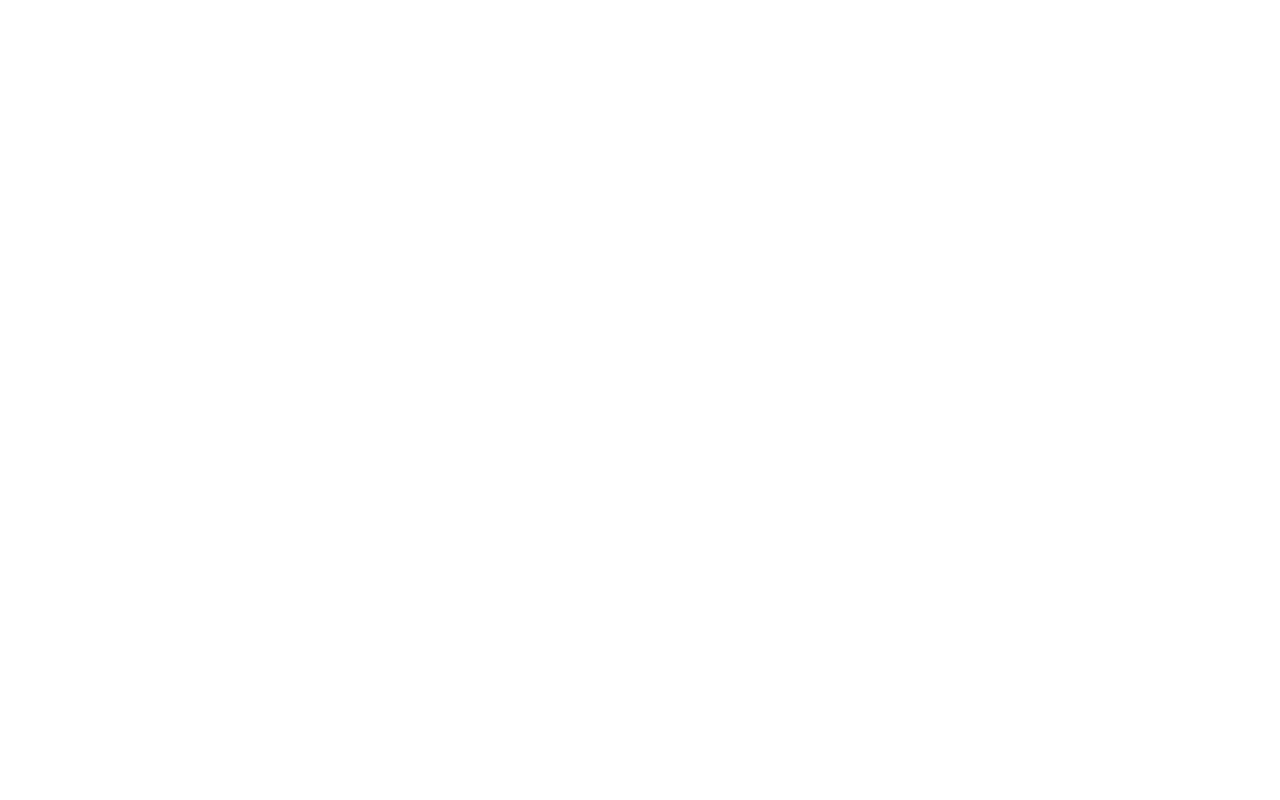
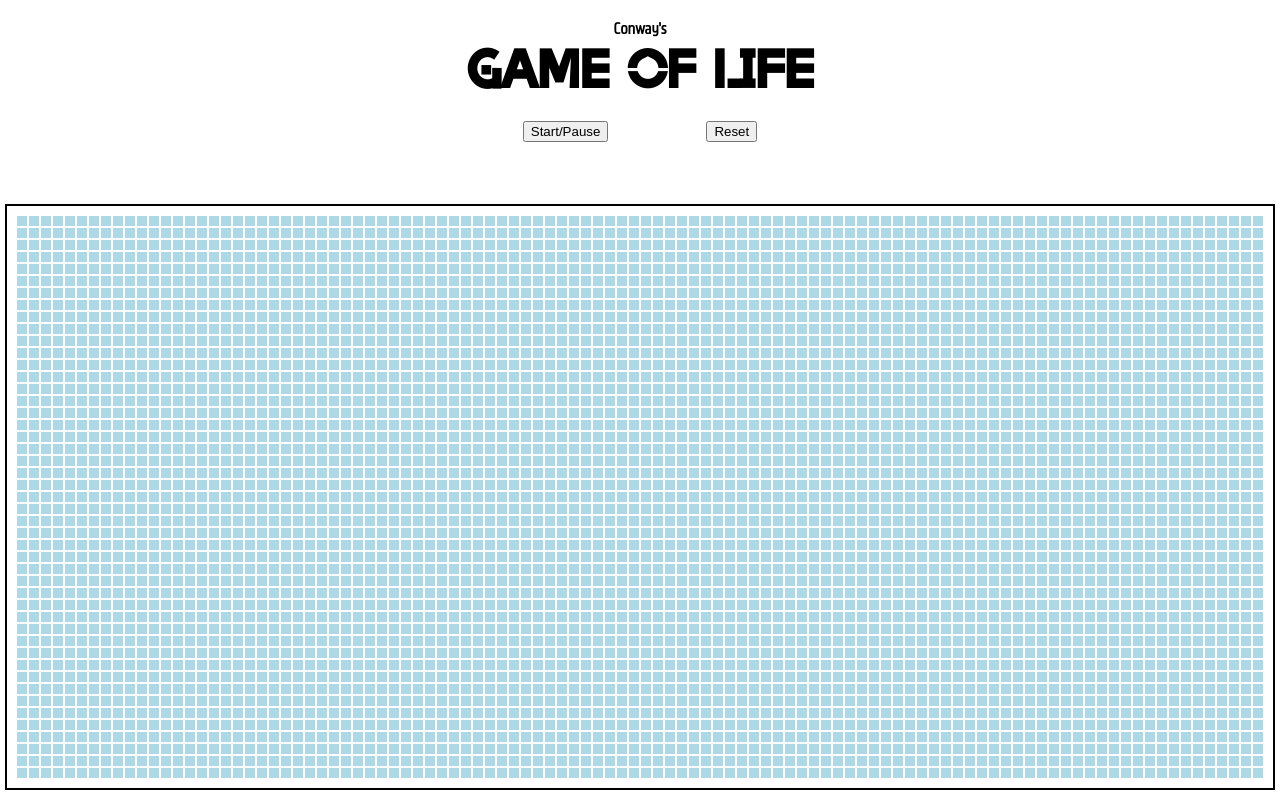
Before and after one commit to av3n93rz/game_of_life, a plain HTML site: page index.html in a window 1280 px wide. Drawn offline with Linux system fonts and the light colour scheme.

Commit message:
feat(board): setup initial board/grid

```diff
--- a/index.html
+++ b/index.html
@@ -9,6 +9,16 @@
   <script src="./index.js" defer></script>
 </head>
 <body>
-
+  <div>
+    <div id="title">
+      <h4>Conway's</h4>
+      <h1>Game Of Life</h1>
+    </div>
+    <div id="buttonContainer">
+      <button>Start/Pause</button>
+      <button>Reset</button>
+    </div>
+  </div>
+  <svg id="canvas" />
 </body>
 </html>
--- a/index.js
+++ b/index.js
@@ -0,0 +1,35 @@
+const svgns = "http://www.w3.org/2000/svg";
+const canvas = document.getElementById('canvas')
+
+const padding = 20;
+const squareSize = 10;
+const gapSize = 2;
+const squarePlusGap = squareSize + gapSize;
+
+const horizontalSquarCount = Math.floor((window.innerWidth - padding - squareSize)/squarePlusGap)
+const verticalSquarCount = Math.floor((window.innerHeight - 200 - padding - squareSize)/squarePlusGap)
+
+canvas.setAttribute("height", (verticalSquarCount  * squarePlusGap) - gapSize);
+canvas.setAttribute("width", (horizontalSquarCount * squarePlusGap) - gapSize);
+
+
+const createSVGRectangle = () => {
+  const rectangle = document.createElementNS(svgns, 'rect')
+  rectangle.setAttribute('width', squareSize);
+  rectangle.setAttribute('height', squareSize);
+  rectangle.setAttribute('style', 'fill: rgb(173, 216, 230)');
+  return rectangle;
+};
+
+const createArrayOfLength = (length) => new Array(length).fill(null)
+
+const rectangles = createArrayOfLength(verticalSquarCount).map(
+  () => createArrayOfLength(horizontalSquarCount).map(createSVGRectangle)
+);
+
+rectangles.forEach((row, verticalIndex) => {
+  row.forEach((rect, horizontalIndex) => {
+    rect.setAttribute("transform", `translate(${horizontalIndex * squarePlusGap}, ${verticalIndex * squarePlusGap})`)
+    canvas.appendChild(rect)
+  })
+})
--- a/style.css
+++ b/style.css
@@ -0,0 +1,55 @@
+@font-face { font-family: Haksen; src: url('./fonts/Haksen.ttf'); }
+@font-face { font-family: Malberg; src: url('./fonts/Malberg.ttf'); }
+
+/* TODO: change values from pixel to % or something dynamic */
+
+html, body {
+  height: 100%;
+}
+
+body {
+  margin: 0px;
+  display: flex;
+  flex-direction: column;
+  justify-content: space-between;
+}
+
+#title {
+ display: flex;
+ flex-direction: column;
+ align-items: center;
+ margin: 20px 0;
+}
+
+h1 {
+  font-family: Haksen;
+  font-size: 66px;
+  margin: 0;
+}
+
+h4 {
+  font-family: Malberg;
+  font-size: 16px;
+  margin: 0;
+}
+
+#buttonContainer {
+  display: flex;
+  justify-content: center;
+}
+
+button:not(:first-child) {
+  margin-left: 98px;
+}
+
+#canvas {
+  padding: 10px;
+  margin-left: auto;
+  margin-right: auto;
+  border: 2px solid black;
+  margin-bottom: 10px;
+}
+
+rect {
+  cursor: pointer;
+}
```
